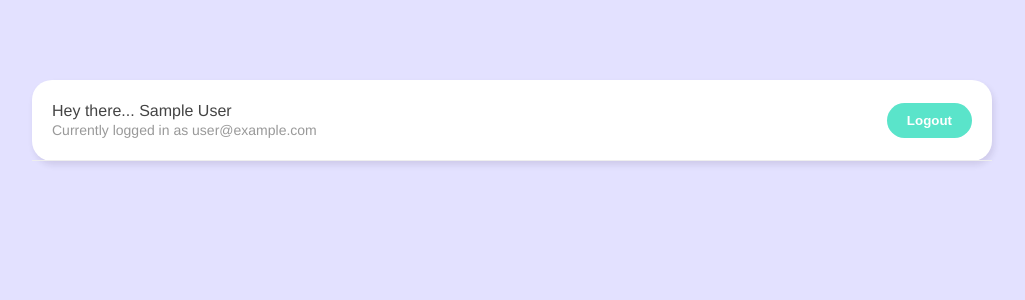
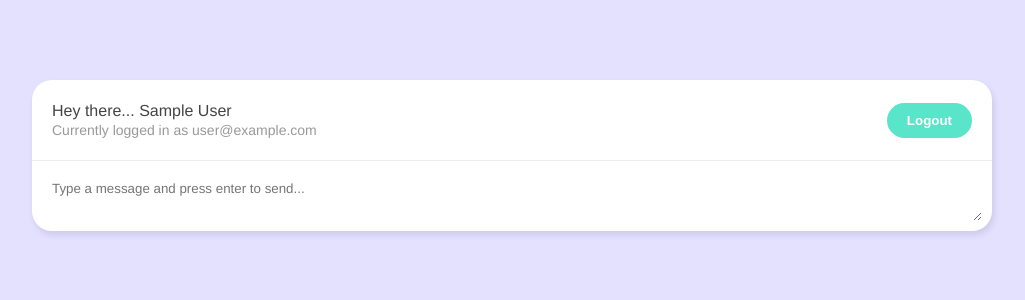
Before and after one commit to jay183145/live-chatroom, a Vue app: page /chatroom in a window 1280 px wide. Shown: the top 300 px of the page, without its empty margins (128-1153 px from the left). Built offline with nearby package versions, Linux system fonts and the light colour scheme; no server answers; sample sign-in values are in the browser's storage.

Commit message:
chatroom forn

```diff
--- /dev/null
+++ b/src/components/NewChatForm.vue
@@ -0,0 +1,54 @@
+<template>
+  <form>
+    <textarea
+      placeholder="Type a message and press enter to send..."
+      v-model="message"
+      @keypress.enter.prevent="handleSubmit"
+    ></textarea>
+  </form>
+</template>
+
+<script>
+import { ref } from '@vue/reactivity'
+import getUser from '@/composables/getUser'
+import { timestamp } from '@/firebase/config'
+
+
+export default {
+  setup() {
+    const { user } = getUser()
+
+    const message = ref('')
+
+    const handleSubmit = async() => {
+      const chat = {
+        name: user.value.displayName,
+        message: message.value,
+        createAt: timestamp()
+      }
+
+      console.log(chat)
+      message.value = ''
+    }
+
+    return { message, handleSubmit }
+  }
+}
+</script>
+
+<style scoped>
+form {
+  margin: 10px;
+}
+textarea {
+  width: 100%;
+  max-width: 100%;
+  margin-bottom: 6px;
+  padding: 10px;
+  box-sizing: border-box;
+  border: 0;
+  border-radius: 20px;
+  font-family: inherit;
+  outline: none;
+}
+</style>
--- a/src/views/Chatroom.vue
+++ b/src/views/Chatroom.vue
@@ -1,18 +1,19 @@
 <template>
   <div class="container">
     <Navbar />
+    <NewChatForm />
   </div>
 </template>
 
 <script>
-
+import NewChatForm from '@/components/NewChatForm.vue'
 import Navbar from '../components/Navbar.vue'
 import { useRouter } from 'vue-router'
 import getUser from '@/composables/getUser'
 import { watch } from '@vue/runtime-core'
 
 export default {
-  components: { Navbar },
+  components: { Navbar, NewChatForm },
   setup() {
     const { user } = getUser()
     const router = useRouter()
```
